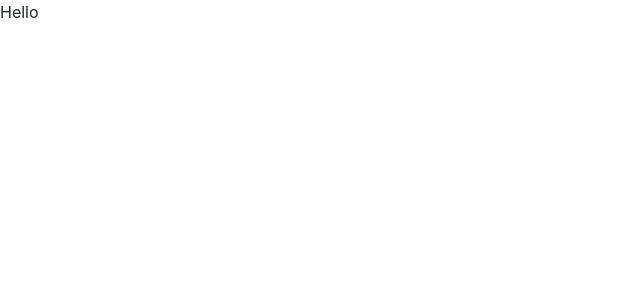
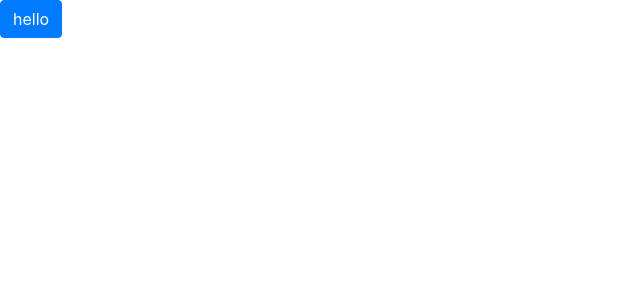
Before and after one commit to mariavmedeiros/dictionary.project, a React (Create React App) app: page / in a window 1280 px wide. Shown: the top 300 px of the page, without its empty margins (0-640 px from the left). Built offline with nearby package versions, Linux system fonts and the light colour scheme.

Commit message:
checking if bootstrap is working

```diff
--- a/src/App.js
+++ b/src/App.js
@@ -4,7 +4,10 @@ function App() {
   return (
     <div className="App">
       <header className="App-header"></header>
-      Hello
+      <form href="#" className="btn btn-primary">
+        {" "}
+        hello
+      </form>
     </div>
   );
 }
```
